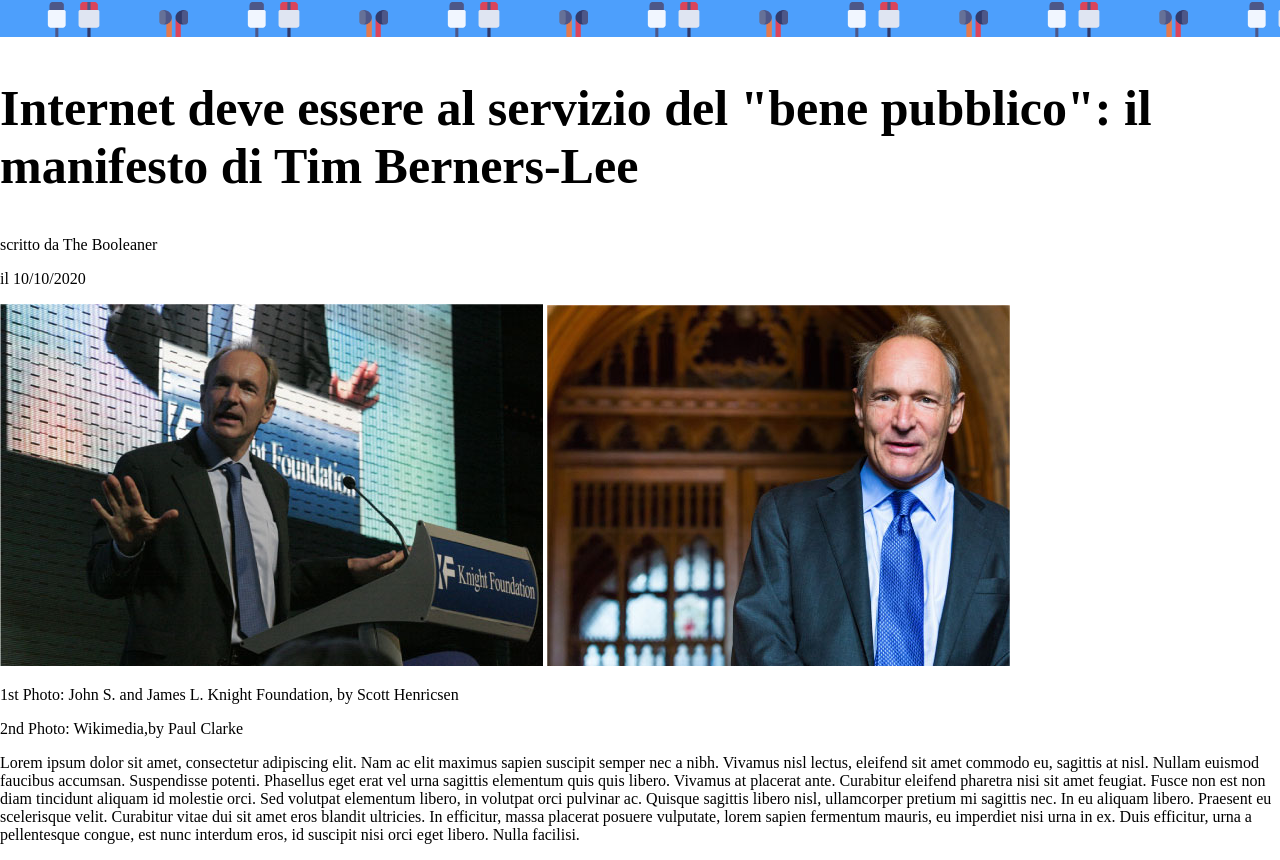
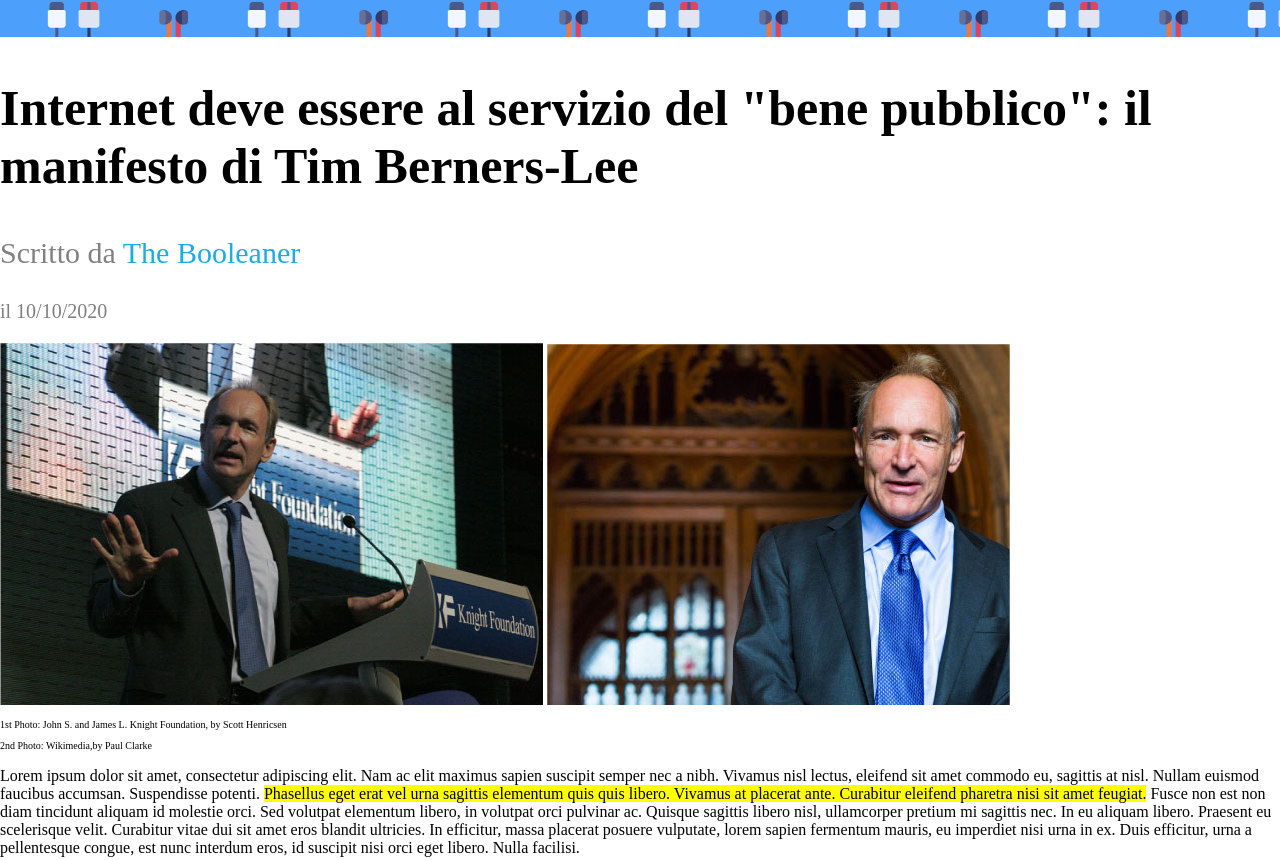
Before and after one commit to andreapanico12/html-css-booleaner, a plain HTML site: page index.html in a window 1280 px wide. Shown: the part 63-923 px from the top of the page. Drawn offline with Linux system fonts and the light colour scheme.

Commit message:
edit caption

```diff
--- a/css/style.css
+++ b/css/style.css
@@ -5,15 +5,33 @@ header{
   background-size: auto 200%;
   background-repeat: repeat;
 }
+header .logo {
+  width: 190px;
+}
 body{
   margin: 0;
 }
 h1{
   font-size: 50px;
 }
+p.author{
+  font-size: 30px;
+  color: grey;
+}
+span.author{
+  color: #1dabe4;
+}
+p.date{
+  font-size: 20px;
+  color: grey;
+}
 
-header .logo {
-  width: 190px;
+p.caption{
+  font-size: 10px;
+}
+
+span.highlight{
+  background-color: yellow;
 }
 
 table{
--- a/index.html
+++ b/index.html
@@ -20,10 +20,10 @@
     <!-- sezione titolo con immagini -->
     <section>
       <h1>Internet deve essere al servizio del "bene pubblico": il manifesto di Tim Berners-Lee</h1>
-      <p class="author">scritto da The Booleaner</p>
+      <p class="author">Scritto da <span class="author">The Booleaner</span> </p>
       <p class="date">il 10/10/2020</p>
 
-      <div>
+      <div class="images">
         <img src="img/tim-1.jpg" alt="Tim 1">
         <img src="img/tim-2.jpg" alt="Tim 2">
       </div>
@@ -37,7 +37,7 @@
     <!-- sezione testo con tabella -->
     <Section>
       <p>
-        Lorem ipsum dolor sit amet, consectetur adipiscing elit. Nam ac elit maximus sapien suscipit semper nec a nibh. Vivamus nisl lectus, eleifend sit amet commodo eu, sagittis at nisl. Nullam euismod faucibus accumsan. Suspendisse potenti. Phasellus eget erat vel urna sagittis elementum quis quis libero. Vivamus at placerat ante. Curabitur eleifend pharetra nisi sit amet feugiat. Fusce non est non diam tincidunt aliquam id molestie orci. Sed volutpat elementum libero, in volutpat orci pulvinar ac. Quisque sagittis libero nisl, ullamcorper pretium mi sagittis nec. In eu aliquam libero. Praesent eu scelerisque velit. Curabitur vitae dui sit amet eros blandit ultricies. In efficitur, massa placerat posuere vulputate, lorem sapien fermentum mauris, eu imperdiet nisi urna in ex. Duis efficitur, urna a pellentesque congue, est nunc interdum eros, id suscipit nisi orci eget libero. Nulla facilisi.
+        Lorem ipsum dolor sit amet, consectetur adipiscing elit. Nam ac elit maximus sapien suscipit semper nec a nibh. Vivamus nisl lectus, eleifend sit amet commodo eu, sagittis at nisl. Nullam euismod faucibus accumsan. Suspendisse potenti. <span class="highlight">Phasellus eget erat vel urna sagittis elementum quis quis libero. Vivamus at placerat ante. Curabitur eleifend pharetra nisi sit amet feugiat.</span> Fusce non est non diam tincidunt aliquam id molestie orci. Sed volutpat elementum libero, in volutpat orci pulvinar ac. Quisque sagittis libero nisl, ullamcorper pretium mi sagittis nec. In eu aliquam libero. Praesent eu scelerisque velit. Curabitur vitae dui sit amet eros blandit ultricies. In efficitur, massa placerat posuere vulputate, lorem sapien fermentum mauris, eu imperdiet nisi urna in ex. Duis efficitur, urna a pellentesque congue, est nunc interdum eros, id suscipit nisi orci eget libero. Nulla facilisi.
 
       </p>
 
```
